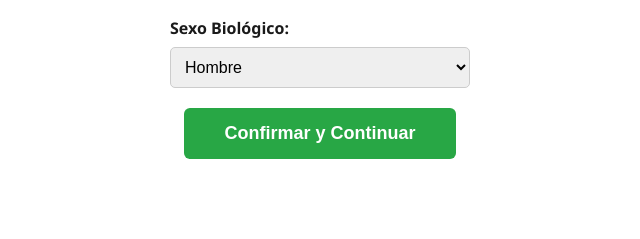
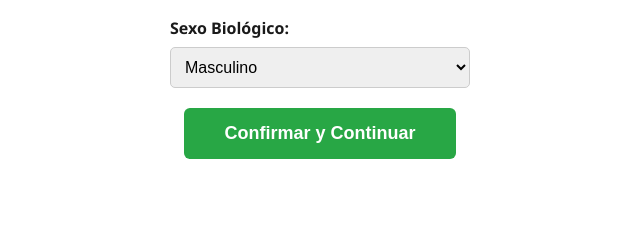
Before and after one commit to jorgehernandezo-stack/Igualaci-n, a plain HTML site: page index.html in a window 1280 px wide. Both pictures are taken after a click on the button "Siguiente". Shown: the part 213-452 px from the top of the page, 320-960 px from the left. Drawn offline with Linux system fonts and the light colour scheme.

Commit message:
Update index.html

```diff
--- a/index.html
+++ b/index.html
@@ -64,8 +64,8 @@
         <div class="form-group">
             <label for="sexo">Sexo Biológico:</label>
             <select id="p-sexo">
-                <option value="Hombre">Hombre</option>
-                <option value="Mujer">Mujer</option>
+                <option value="Hombre">Masculino</option>
+                <option value="Mujer">Femenino</option>
             </select>
         </div>
         <button class="main-btn" onclick="showInstructions()">Confirmar y Continuar</button>
@@ -256,4 +256,5 @@
     }
 </script>
 </body>
+
 </html>
```
